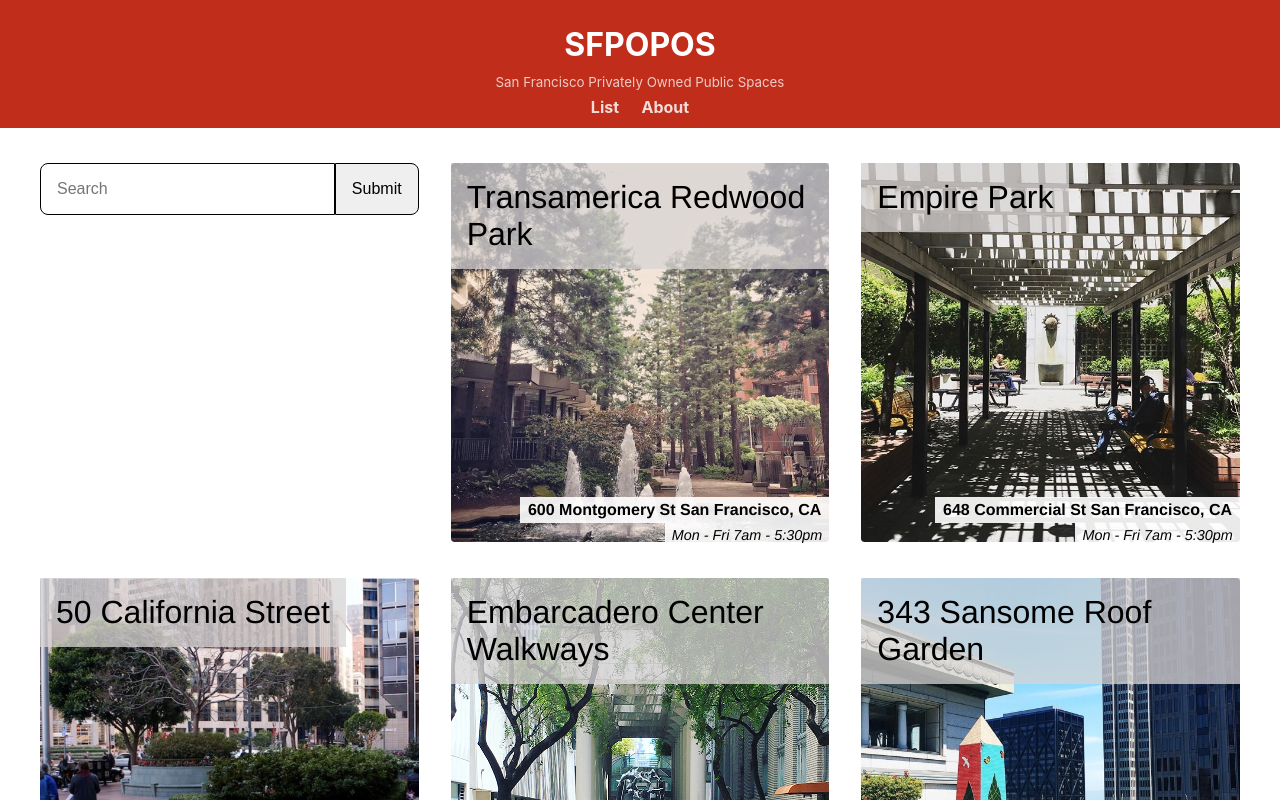
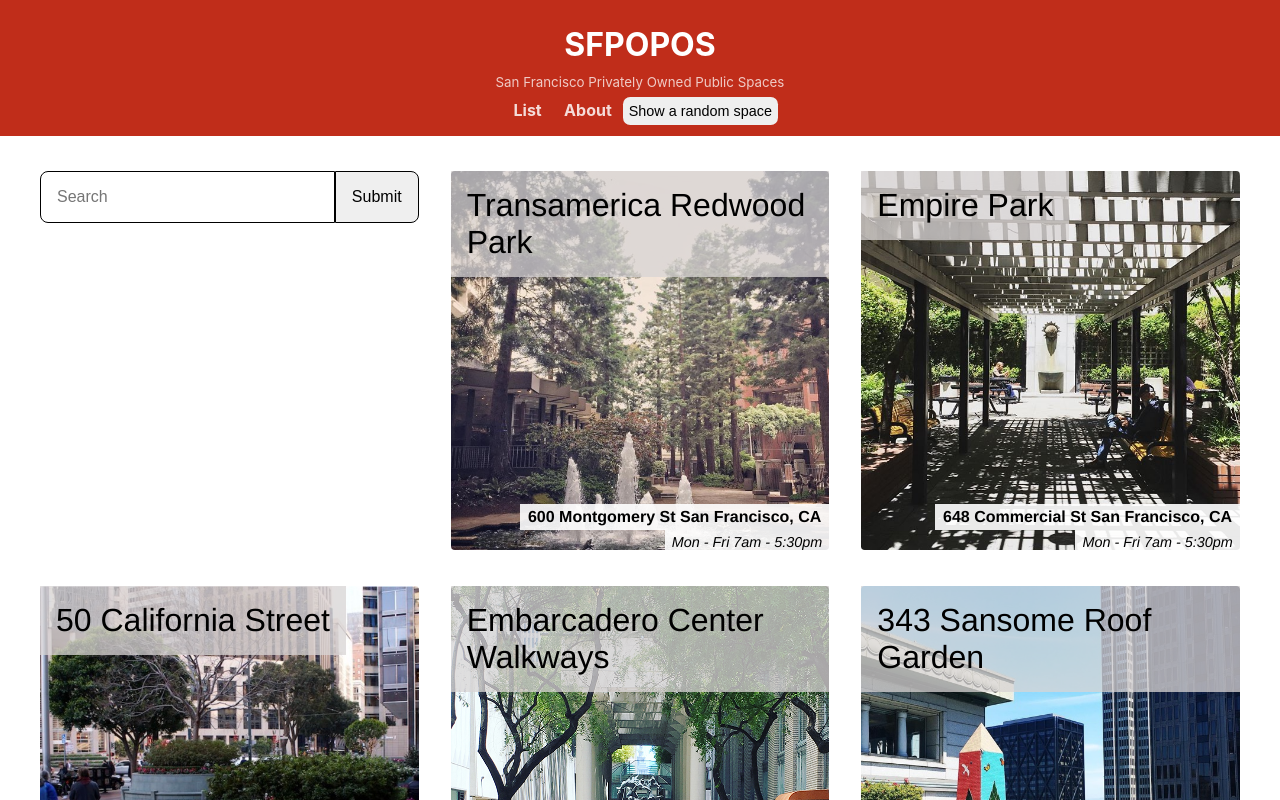
Before and after one commit to el634dev/sfpopos, a React (Create React App) app: page / in a window 1280 px wide. Shown: the top 800 px of the page. Built offline with nearby package versions, Linux system fonts and the light colour scheme.

Commit message:
Added random space component

```diff
--- /dev/null
+++ b/src/components/RandomSpace/RandomSpace.css
@@ -0,0 +1,7 @@
+.RandomSpace-Button {
+    padding: 0.4em;
+    margin: 0;
+    border: none;
+    font-size: 0.9rem;
+    border-radius: 0.5em;
+}
--- /dev/null
+++ b/src/components/RandomSpace/RandomSpace.js
@@ -0,0 +1,18 @@
+import { useNavigate } from "react-router-dom";
+import './RandomSpace.css';
+import data from "../../sfpopos-data.json";
+
+function RandomSpace() {
+    const navigate = useNavigate();
+
+    return (
+        <button
+            className="RandomSpace-Button"
+            onClick={(e) => {
+                const id = Math.floor(Math.random() * data.length);
+                navigate(`/details/${id}`)}}
+        >Show a random space</button>
+    )
+}
+
+export default RandomSpace
--- a/src/components/Title/Title.js
+++ b/src/components/Title/Title.js
@@ -1,6 +1,8 @@
 // src/Title/Title.js
 import React from 'react'
 import { NavLink } from 'react-router-dom'
+// RandomSpace Component
+import RandomSpace from '../RandomSpace/RandomSpace';
 // Import styling
 import './Title.css';
 
@@ -22,6 +24,8 @@
                     <NavLink className={({ isActive }) => isActive ? "nav-link-active" : "nav-link" } to="/about">
                         About
                     </NavLink>
+                    {/*************/}
+                    <RandomSpace />
                 </div>
            </header>
         </div>
```
